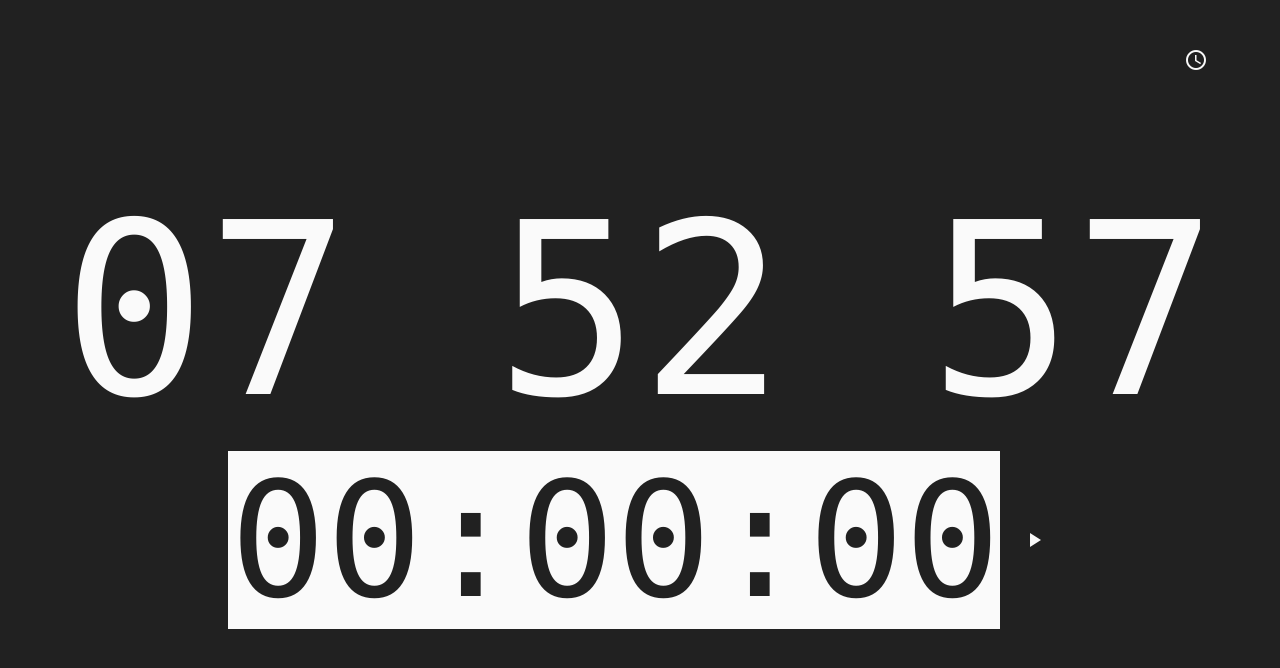
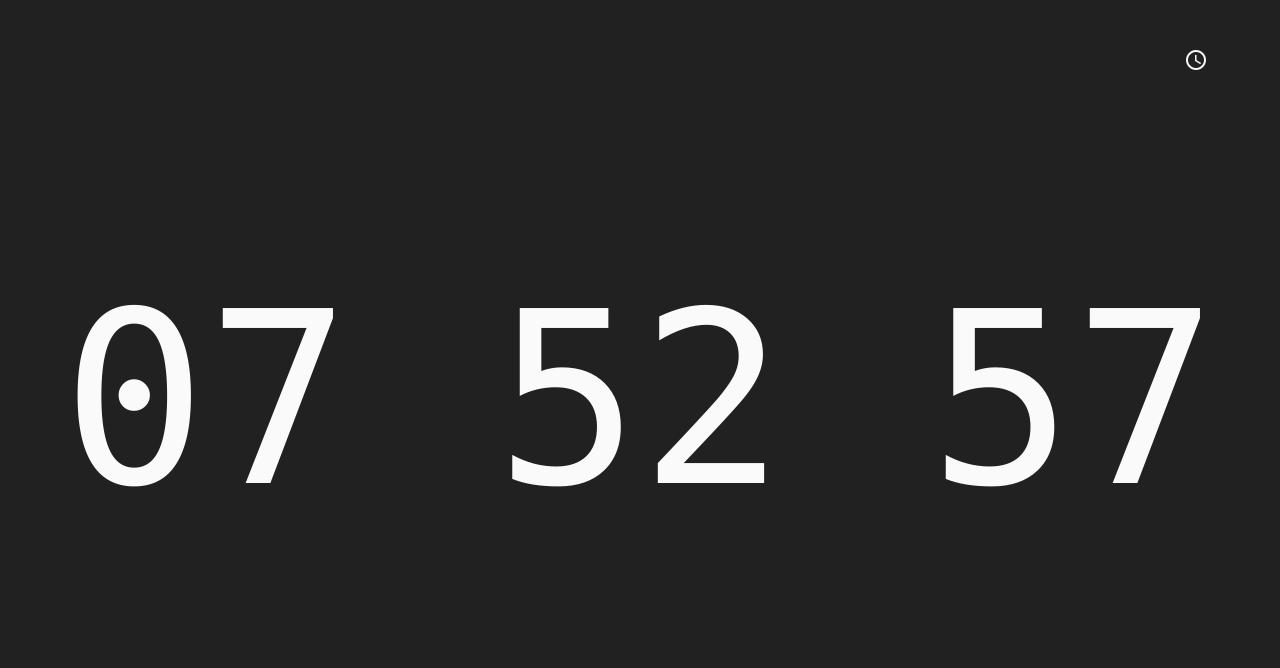
Before and after one commit to Kinetix-Lee/time, a Vue app: page / in a window 1280 px wide. Shown: the top 668 px of the page. Built offline with nearby package versions, Linux system fonts and the light colour scheme.

Commit message:
修复div#countdownContainer display属性冲突问题

```diff
--- a/src/components/Countdown.vue
+++ b/src/components/Countdown.vue
@@ -1,5 +1,5 @@
 <template>
-<div id="countdownContainer" :style="{ display: !$store.state.onClock ? 'block' : 'none' }">
+<div id="countdownContainer" :style="{ display: !$store.state.onClock ? 'flex' : 'none' }">
   <input
     :style="{
       'background-color': backgroundColor,
@@ -15,7 +15,6 @@
 </template>
 <style>
 #countdownContainer {
-  display: flex !important;
   align-items: center;
   justify-content: center;
 }
```
